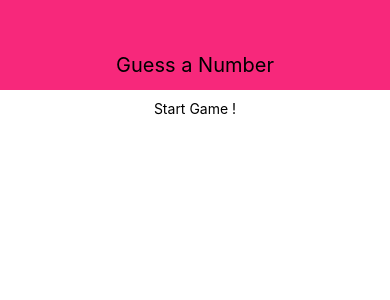
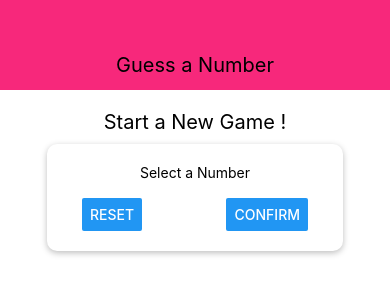
Before and after one commit to Aemonicus/rn-guess-a-number-app, a React Native app: screen / in a window 390 px wide. Shown: the top 300 px of the page. Built offline with nearby package versions, Linux system fonts and the light colour scheme.

Commit message:
Screen component layout as a card

```diff
--- a/screens/StartGameScreen.js
+++ b/screens/StartGameScreen.js
@@ -1,10 +1,18 @@
 import React from 'react'
-import { View, StyleSheet, Text } from 'react-native'
+import { View, StyleSheet, Text, TextInput, Button } from 'react-native'
 
 const StartGameScreen = () => {
   return (
     <View style={styles.screen}>
-      <Text>Start Game !</Text>
+      <Text style={styles.title}>Start a New Game !</Text>
+      <View style={styles.inputContainer}>
+        <Text>Select a Number</Text>
+        <TextInput />
+        <View style={styles.buttonContainer}>
+          <Button title="Reset" onPress={() => { }} />
+          <Button title="Confirm" onPress={() => { }} />
+        </View>
+      </View>
     </View>
   )
 }
@@ -14,6 +22,29 @@
     flex: 1,
     padding: 10,
     alignItems: 'center',
+  },
+  title: {
+    fontSize: 20,
+    marginVertical: 10
+  },
+  inputContainer: {
+    width: 300,
+    maxWidth: "80%",
+    alignItems: "center",
+    shadowColor: "black",
+    shadowOffset: { width: 0, height: 2 },
+    shadowRadius: 6,
+    shadowOpacity: 0.26,
+    backgroundColor: "white",
+    elevation: 5,
+    padding: 20,
+    borderRadius: 10
+  },
+  buttonContainer: {
+    flexDirection: "row",
+    width: "100%",
+    justifyContent: "space-between",
+    paddingHorizontal: 15
   }
 })
 
```
Also changed, not shown: 1 other file (tests, documents, lock files or other folders).
